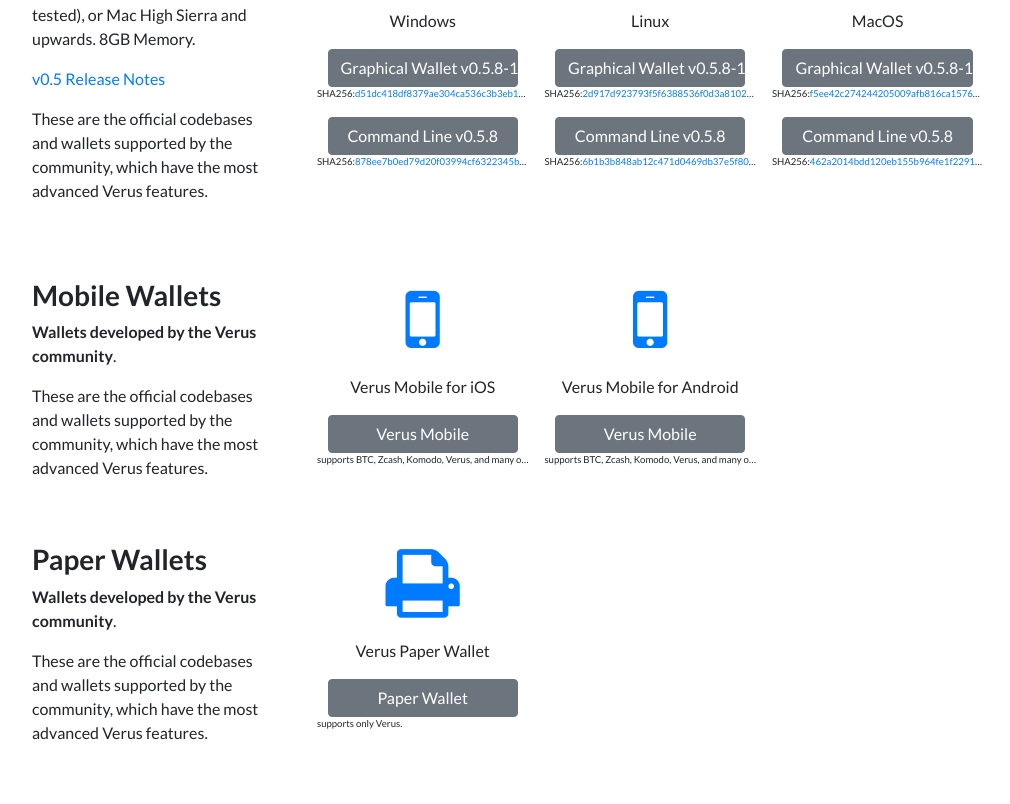
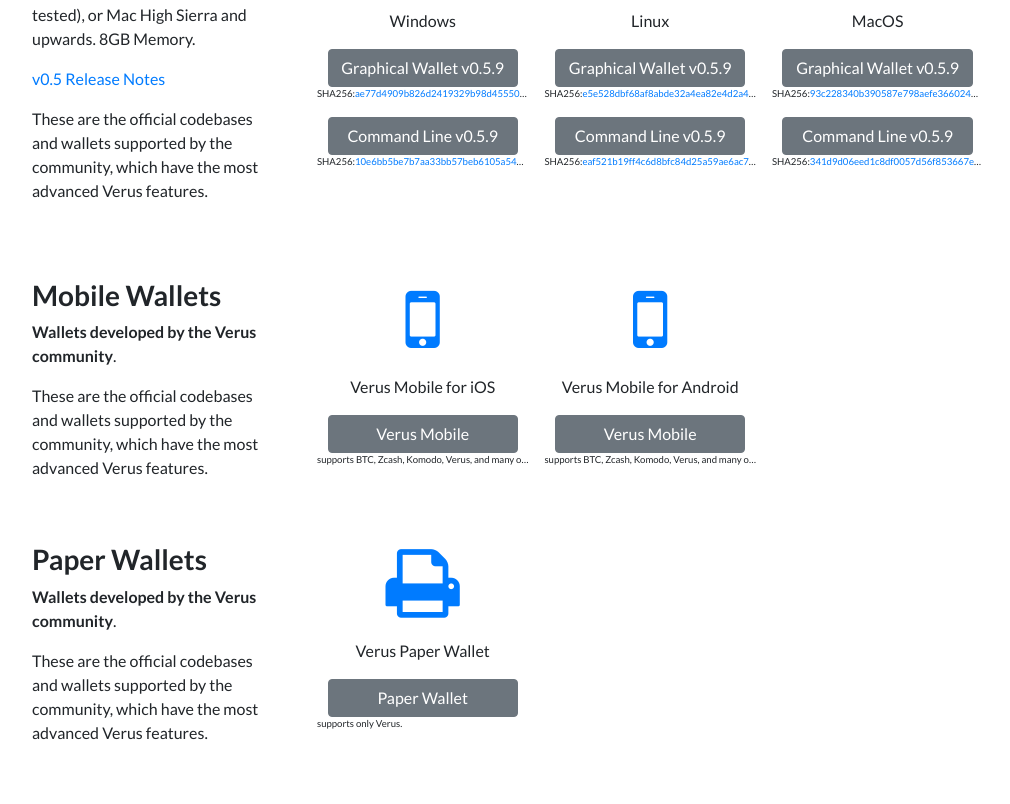
Before and after one commit to VerusCoin/veruscoin.io, a website: page wallet.html in a window 1280 px wide. Shown: the part 939-1743 px from the top of the page, without its empty margins (86-1096 px from the left). Drawn offline with Linux system fonts and the light colour scheme.

Commit message:
Update download links and checksums for Verus CLI and Agama v0.5.9

```diff
--- a/wallet.html
+++ b/wallet.html
@@ -197,26 +197,26 @@
           <div class="col1 pr-2">
             <p class="text-center"><i class="fa fa-windows fa-5x text-primary"></i></p>
             <p class="text-center">Windows</p>
-            <a href="https://github.com/VerusCoin/Agama/releases/download/v0.5.8-1/Agama-Windows-v0.5.8-1.zip" class="btn btn-secondary d-block mx-auto w-75" title="VerusCoin Windows Wallet v0.5.8-1" style="width:90%!important">Graphical Wallet v0.5.8-1</a>
-            <p class="checksum">SHA256:<a href="https://github.com/VerusCoin/Agama/releases/download/v0.5.8-1/Agama-Windows-v0.5.8-1.zip.sha256">d51dc418df8379ae304ca536c3b3eb1ebf81074fba66bc1ae2d50baf53268255</a></p>
-            <a href="https://github.com/VerusCoin/VerusCoin/releases/download/v0.5.8/Verus-CLI-Windows-v0.5.8.zip" class="btn btn-secondary d-block mx-auto w-75" title="VerusCoin Windows CLI v0.5.8" style="width:90%!important">Command Line v0.5.8</a>
-            <p class="checksum">SHA256:<a href="https://github.com/VerusCoin/VerusCoin/releases/download/v0.5.8/Verus-CLI-Windows-v0.5.8.zip.sha256">878ee7b0ed79d20f03994cf6322345be4a9f857aa4326ceb564d4ec51edd53ef</a></p>
+            <a href="https://github.com/VerusCoin/Agama/releases/download/v0.5.9/Agama-Windows-v0.5.9.zip" class="btn btn-secondary d-block mx-auto w-75" title="VerusCoin Windows Wallet v0.5.9" style="width:90%!important">Graphical Wallet v0.5.9</a>
+            <p class="checksum">SHA256:<a href="https://github.com/VerusCoin/Agama/releases/download/v0.5.9/Agama-Windows-v0.5.9.zip.sha256">ae77d4909b826d2419329b98d45550f49bb7583e47a4008d501e2b03425dc919</a></p>
+            <a href="https://github.com/VerusCoin/VerusCoin/releases/download/v0.5.9/Verus-CLI-Windows-v0.5.9.zip" class="btn btn-secondary d-block mx-auto w-75" title="VerusCoin Windows CLI v0.5.9" style="width:90%!important">Command Line v0.5.9</a>
+            <p class="checksum">SHA256:<a href="https://github.com/VerusCoin/VerusCoin/releases/download/v0.5.9/Verus-CLI-Windows-v0.5.9.zip.sha256">10e6bb5be7b7aa33bb57beb6105a5477e8f863c8f3d2b487f239ede9864dbbfc</a></p>
           </div>
           <div class="col2 px-2">
             <p class="text-center"><i class="fa fa-linux fa-5x text-primary"></i></p>
             <p class="text-center">Linux</p>
-            <a href="https://github.com/VerusCoin/Agama/releases/download/v0.5.8-1/Agama-Linux-v0.5.8-1.tar.gz" class="btn btn-secondary d-block mx-auto w-75" title="VerusCoin Linux Wallet v0.5.8-1" style="width:90%!important">Graphical Wallet v0.5.8-1</a>
-            <p class="checksum">SHA256:<a href="https://github.com/VerusCoin/Agama/releases/download/v0.5.8-1/Agama-Linux-v0.5.8-1.tar.gz.sha256">2d917d923793f5f6388536f0d3a8102f986895165d4920e5f5c70e8652cbdb24</a></p>
-            <a href="https://github.com/VerusCoin/VerusCoin/releases/download/v0.5.8/Verus-CLI-Linux-v0.5.8.tar.gz" class="btn btn-secondary d-block mx-auto w-75" title="VerusCoin Linux CLI v0.5.8" style="width:90%!important">Command Line v0.5.8</a>
-            <p class="checksum">SHA256:<a href="https://github.com/VerusCoin/VerusCoin/releases/download/v0.5.8/Verus-CLI-Linux-v0.5.8.tar.gz.sha256">6b1b3b848ab12c471d0469db37e5f8059aee565550d9e1c38fd97a55d493f184</a></p>
+            <a href="https://github.com/VerusCoin/Agama/releases/download/v0.5.9/Agama-Linux-v0.5.9.tar.gz" class="btn btn-secondary d-block mx-auto w-75" title="VerusCoin Linux Wallet v0.5.9" style="width:90%!important">Graphical Wallet v0.5.9</a>
+            <p class="checksum">SHA256:<a href="https://github.com/VerusCoin/Agama/releases/download/v0.5.9/Agama-Linux-v0.5.9.tar.gz.sha256">e5e528dbf68af8abde32a4ea82e4d2a4a4eaff7017a2eb60481d0d64de9ccfa9</a></p>
+            <a href="https://github.com/VerusCoin/VerusCoin/releases/download/v0.5.9/Verus-CLI-Linux-v0.5.9.tar.gz" class="btn btn-secondary d-block mx-auto w-75" title="VerusCoin Linux CLI v0.5.9" style="width:90%!important">Command Line v0.5.9</a>
+            <p class="checksum">SHA256:<a href="https://github.com/VerusCoin/VerusCoin/releases/download/v0.5.9/Verus-CLI-Linux-v0.5.9.tar.gz.sha256">eaf521b19ff4c6d8bfc84d25a59ae6ac745003f3927ed3fc71d5a6af883b32c7</a></p>
           </div>
           <div class="col3 pl-2">
             <p class="text-center"><i class="fa fa-apple fa-5x text-primary"></i></p>
             <p class="text-center">MacOS</p>
-            <a href="https://github.com/VerusCoin/Agama/releases/download/v0.5.8-1/Agama-MacOS-v0.5.8-1.dmg" class="btn btn-secondary d-block mx-auto w-75" title="VerusCoin MacOS Wallet v0.5.8-1" style="width:90%!important">Graphical Wallet v0.5.8-1</a>
-            <p class="checksum">SHA256:<a href="https://github.com/VerusCoin/Agama/releases/download/v0.5.8-1/Agama-MacOS-v0.5.8-1.dmg.sha256">f5ee42c274244205009afb816ca157698a55ff8ed5f084c9bbf4a9d64dc54d97</a></p>
-            <a href="https://github.com/VerusCoin/VerusCoin/releases/download/v0.5.8/Verus-CLI-MacOS-v0.5.8.tar.gz" class="btn btn-secondary d-block mx-auto w-75" title="VerusCoin MacOS CLI v0.5.8" style="width:90%!important">Command Line v0.5.8</a>
-            <p class="checksum">SHA256:<a href="https://github.com/VerusCoin/VerusCoin/releases/download/v0.5.8/Verus-CLI-MacOS-v0.5.8.tar.gz.sha256">462a2014bdd120eb155b964fe1f22910671ade38e26ff4372e64341e9613dff5</a></p>
+            <a href="https://github.com/VerusCoin/Agama/releases/download/v0.5.9/Agama-MacOS-v0.5.9.dmg" class="btn btn-secondary d-block mx-auto w-75" title="VerusCoin MacOS Wallet v0.5.9" style="width:90%!important">Graphical Wallet v0.5.9</a>
+            <p class="checksum">SHA256:<a href="https://github.com/VerusCoin/Agama/releases/download/v0.5.9/Agama-MacOS-v0.5.9.dmg.sha256">93c228340b390587e798aefe366024888e0288eea224a7b13944b1ce0d1cd3a6</a></p>
+            <a href="https://github.com/VerusCoin/VerusCoin/releases/download/v0.5.9/Verus-CLI-MacOS-v0.5.9.tar.gz" class="btn btn-secondary d-block mx-auto w-75" title="VerusCoin MacOS CLI v0.5.9" style="width:90%!important">Command Line v0.5.9</a>
+            <p class="checksum">SHA256:<a href="https://github.com/VerusCoin/VerusCoin/releases/download/v0.5.9/Verus-CLI-MacOS-v0.5.9.tar.gz.sha256">341d9d06eed1c8df0057d56f853667e9738e8ec89cd6329a84c81543d38582fe</a></p>
           </div>
         </div>
       </div>
```
